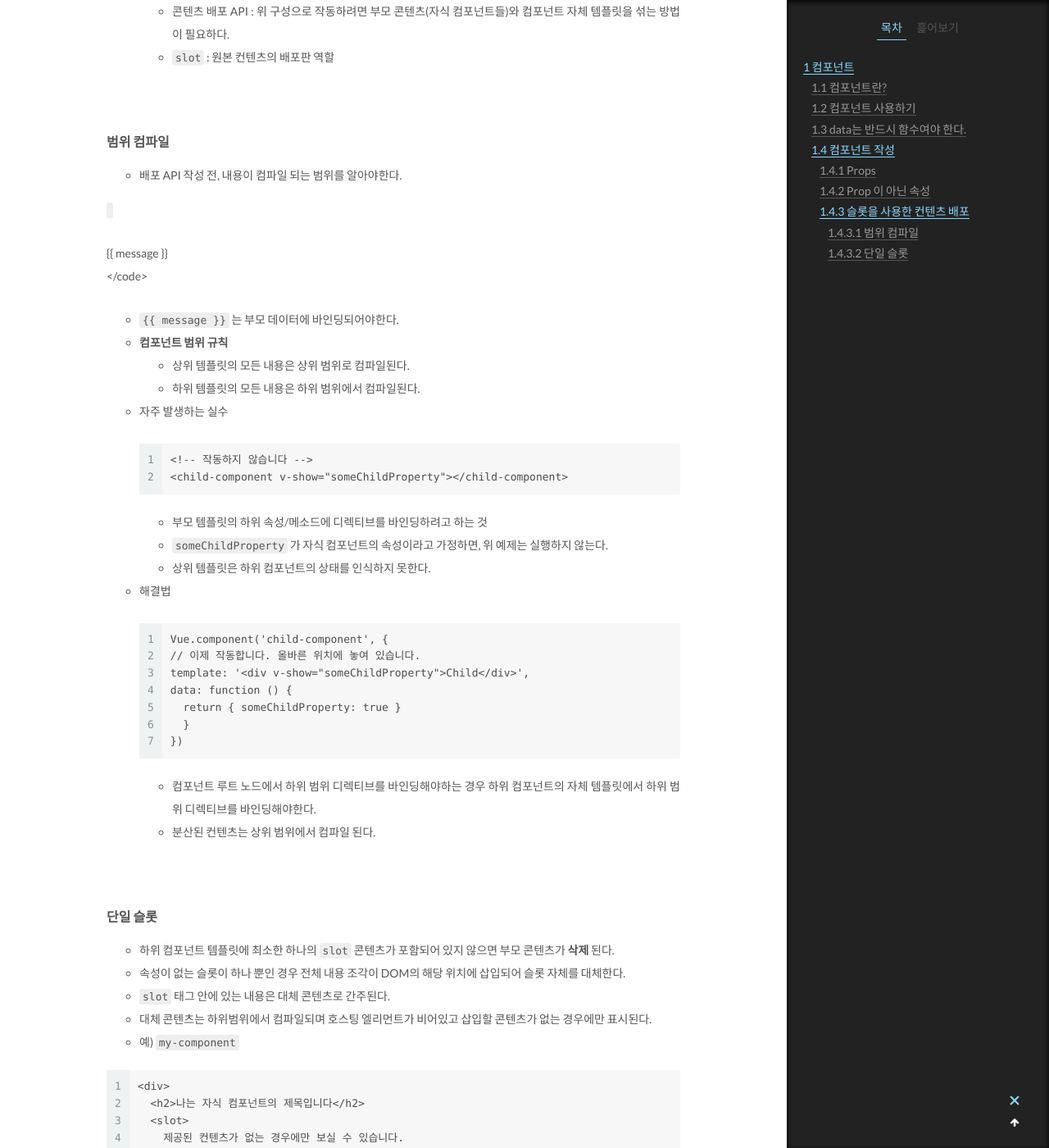
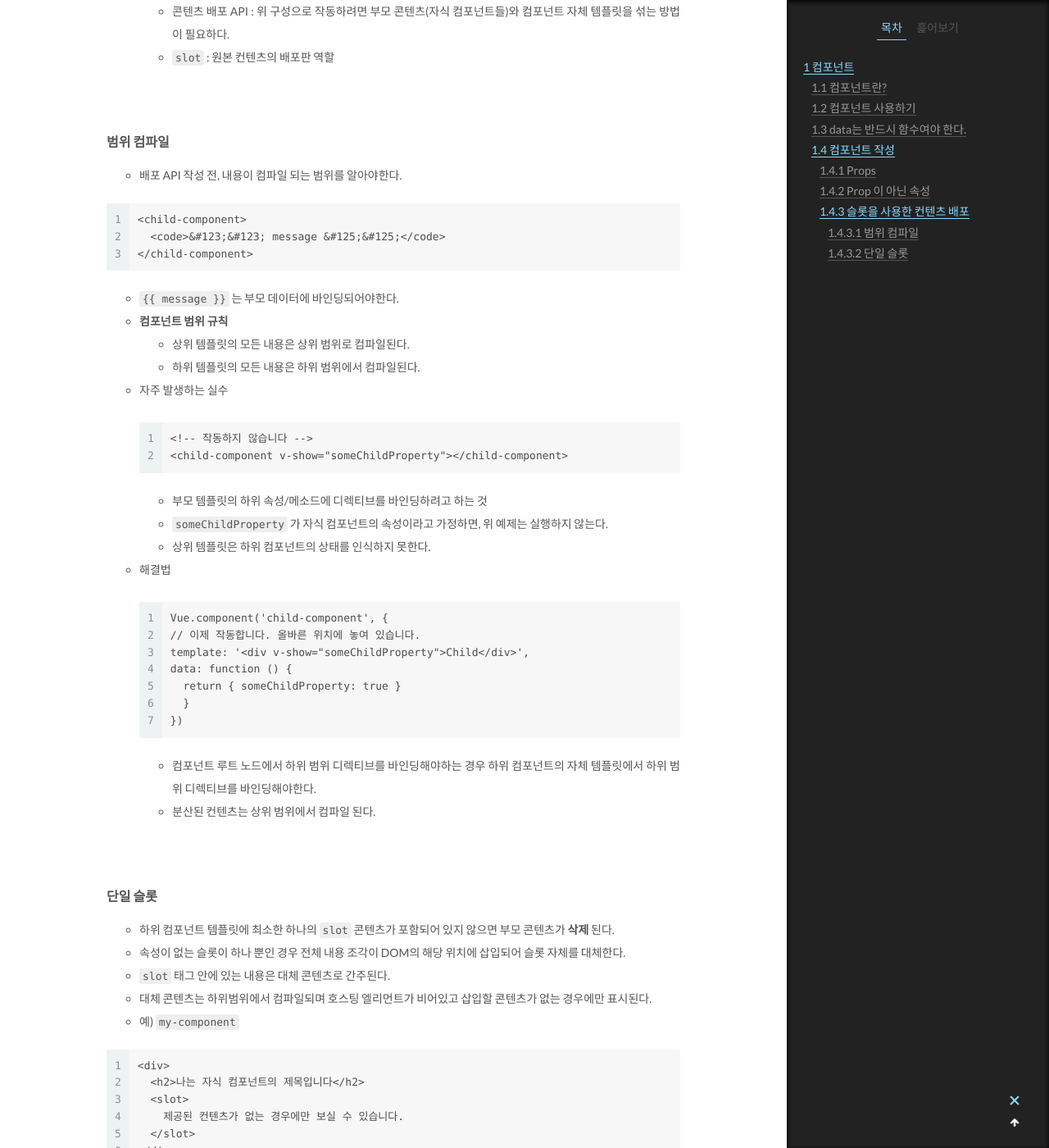
Before and after one commit to doozi316/doozi316.github.io, a Jekyll site: the page built from _posts/2020-06-29-Vue1.md, in a window 1280 px wide and 1400 px high, scrolled down 14614 px. Shown: the whole window at 82% size. Built offline with Jekyll 4.4.1, drawn with Linux system fonts in a browser that asks for light colours; comment, search, counter and statistics services are not loaded.

Commit message:
Vue1 코드 수정

````diff
--- a/_posts/2020-06-29-Vue1.md
+++ b/_posts/2020-06-29-Vue1.md
@@ -665,11 +665,11 @@ bus.$on('is-selected', function (id) {
 
 - 배포 API 작성 전, 내용이 컴파일 되는 범위를 알아야한다.
 
-<code>
+```
 <child-component>
-  &#123;&#123; message &#125;&#125;
+  <code>&#123;&#123; message &#125;&#125;</code>
 </child-component>
-</code>
+```
 
 - <code>&#123;&#123; message &#125;&#125;</code> 는 부모 데이터에 바인딩되어야한다.
 - **컴포넌트 범위 규칙**
````
